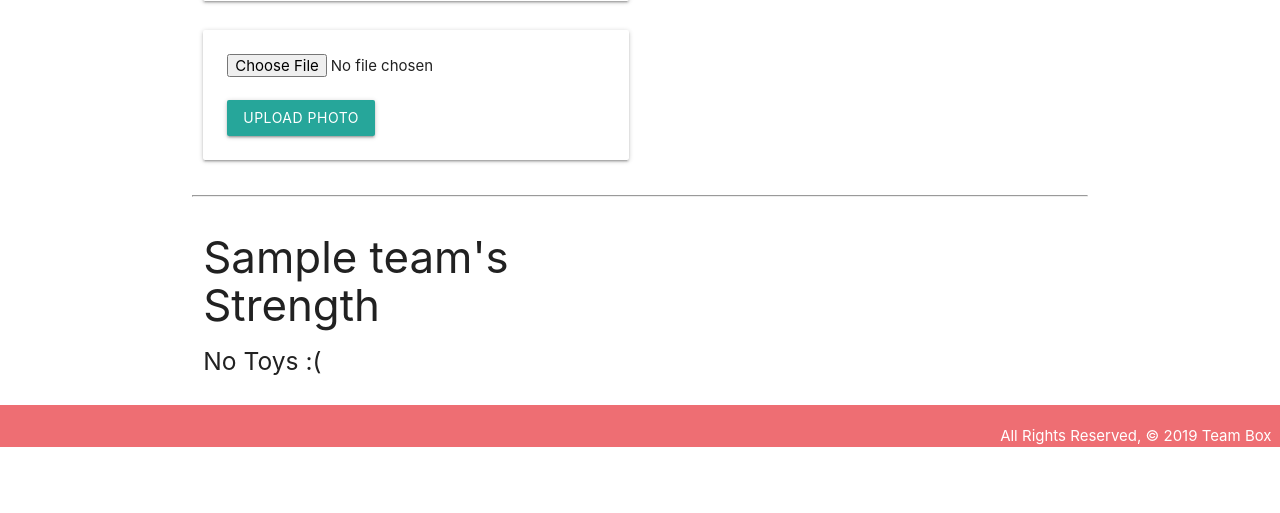
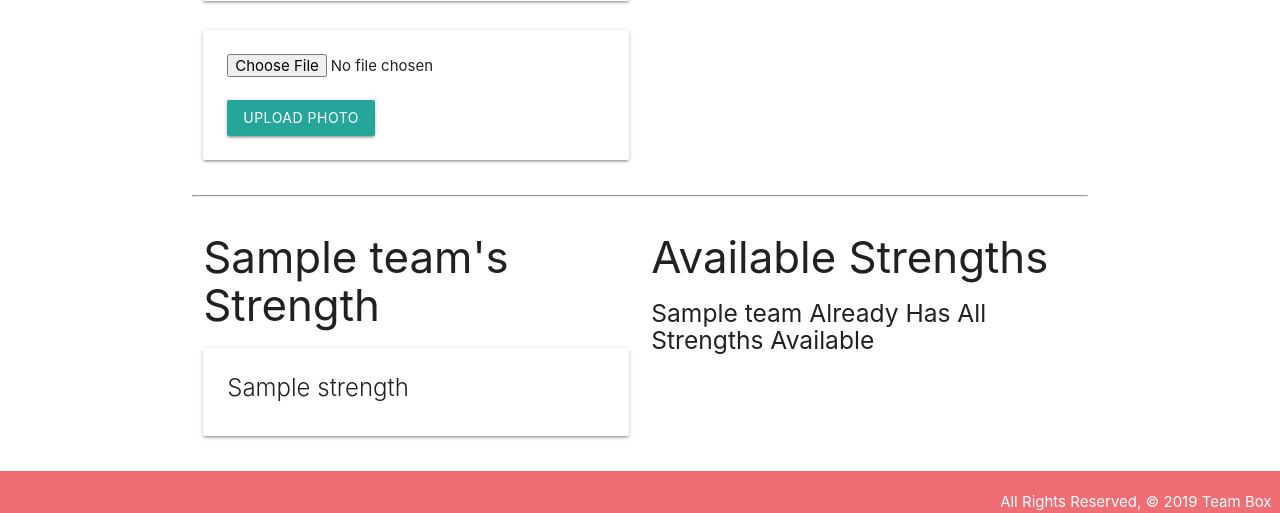
Before and after one commit to codenerd21/teambox, a Django app: page /teams/1/ in a window 1280 px wide. Shown: the part 749-1262 px from the top of the page. Before the commit the page ends 1196 px from the top, so only its background shows below. Run offline with Django 3.2, Linux system fonts and the light colour scheme; tables that the repository leaves empty hold one stand-in row (values such as "Sample post"); grey boxes are pictures that could not be loaded.

Commit message:
add assoc and unassociated strengths to teams and html page

```diff
--- a/teambox/main_app/admin.py
+++ b/teambox/main_app/admin.py
@@ -1,6 +1,7 @@
 from django.contrib import admin
-from .models import Team, Player, Photo
+from .models import Team, Player, Photo, Strength
 
 admin.site.register(Team)
 admin.site.register(Player)
 admin.site.register(Photo)
+admin.site.register(Strength)
--- a/teambox/main_app/templates/teams/detail.html
+++ b/teambox/main_app/templates/teams/detail.html
@@ -56,21 +56,42 @@
 <div class="row">
   <div class="col s6">
     <h3>{{ team.name }}'s Strength</h3>
-    {% if cat.toys.count %}
-      {% for toy in cat.toys.all %}
+    {% if team.strengths.count %}
+      {% for strength in team.strengths.all %}
         <div class="card">
           <div class="card-content">
             <span class="card-title">
-              A <span style="color: {{ toy.color }}">{{ toy.color }}</span> {{ toy.name }}
+              {{ strength.name }}
             </span>
           </div>
         </div>
       {% endfor %}
     {% else %}
-      <h5>No Toys :(</h5>
+      <h5>Team has no Strengths.  Assign some!</h5>
     {% endif %}
   </div>
-  <!-- Available toys will come after this line -->
+  <div class="col s6">
+      <h3>Available Strengths</h3>
+      {% if avail_strengths.count %}
+        {% for strength in avail_strengths.all %}
+          <div class="card">
+            <div class="card-content">
+              <span class="card-title">
+                {{ strength.name }}
+              </span>
+            </div>
+            <div class="card-action">
+              <form action="" method="post">
+                {% csrf_token %}
+                <button type="submit" class="btn">Add Strength to Team</button>
+              </form>
+            </div>
+          </div>
+        {% endfor %}
+      {% else %}
+        <h5>{{team.name}} Already Has All Strengths Available</h5>
+      {% endif %}
+    </div>
 </div>
 <script>
   var selectEl = document.getElementById('id_position');
--- a/teambox/main_app/views.py
+++ b/teambox/main_app/views.py
@@ -23,9 +23,14 @@
 
 def teams_detail(request, team_id):
   team = Team.objects.get(id=team_id)
+  avail_strengths = Strength.objects.exclude(id__in = team.strengths.all().values_list('id'))
   player_form = PlayerForm()
   return render(request, 'teams/detail.html',
-    {'team': team, 'player_form': player_form}
+    {
+      'team': team,
+      'player_form': player_form,
+      'avail_strengths': avail_strengths
+    }
   )
 
 def add_player(request, team_id):
```
